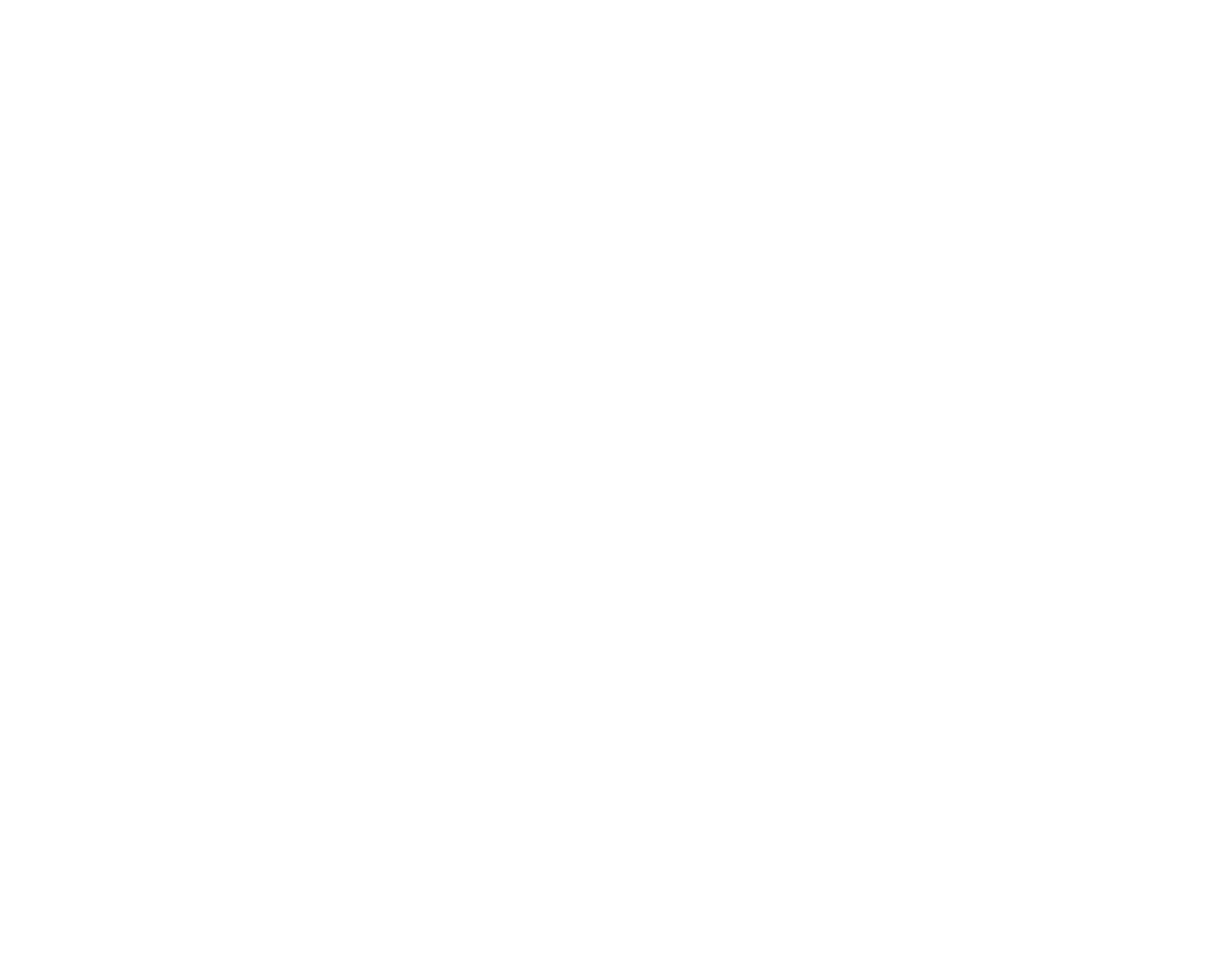
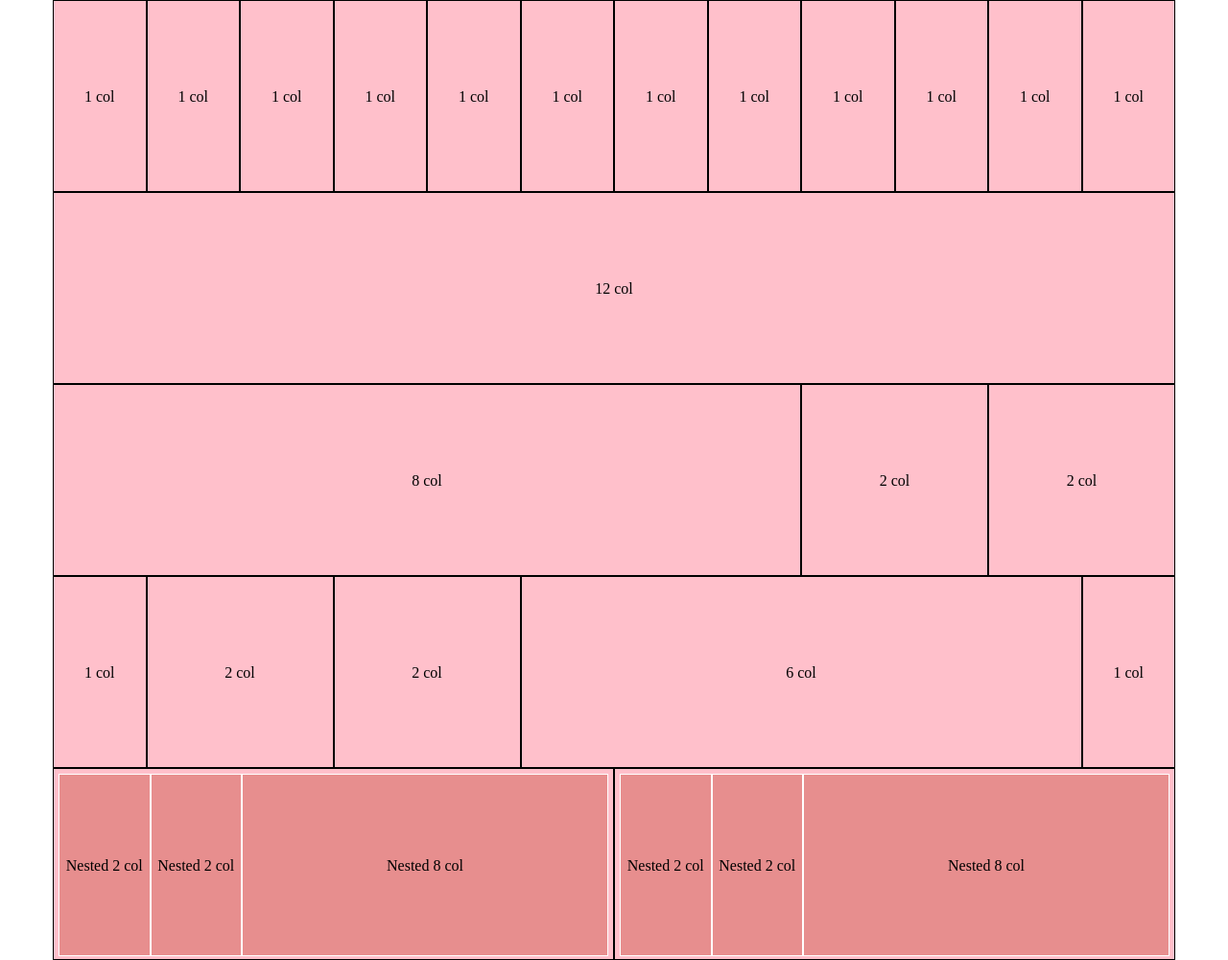
Before and after one commit to WalterFrongia/html-css-12bool, a plain HTML site: page index.html in a window 1280 px wide. Shown: the whole page at 96% size. Before the commit the page ends 800 px from the top, so only its background shows below. Drawn offline with Linux system fonts and the light colour scheme.

Commit message:
Aggiunte tutte le row

```diff
--- a/css/12bool.css
+++ b/css/12bool.css
@@ -0,0 +1,55 @@
+*{
+    margin:0;
+    padding:0;
+    box-sizing: border-box;
+}
+
+.container{
+    width:1170px;
+    max-width:100%;
+    margin:0 auto;
+}
+
+.row{
+    display: flex;
+    flex-direction: row;
+    flex-wrap: wrap;
+}
+
+.row-nested{
+    display: flex;
+    flex-direction: row;
+    flex-wrap: wrap;
+    padding:5px;
+}
+
+.colnested{
+    display: flex;
+    flex-direction: row;
+}
+
+.col-1 { flex-basis:calc((100% / 12) * 1); max-width: calc((100% / 12) * 1); }
+.col-2 { flex-basis:calc((100% / 12) * 2); max-width: calc((100% / 12) * 2); }
+.col-3 { flex-basis:calc((100% / 12) * 3); max-width: calc((100% / 12) * 3); }
+.col-4 { flex-basis:calc((100% / 12) * 4); max-width: calc((100% / 12) * 4); }
+.col-5 { flex-basis:calc((100% / 12) * 5); max-width: calc((100% / 12) * 5); }
+.col-6 { flex-basis:calc((100% / 12) * 6); max-width: calc((100% / 12) * 6); }
+.col-7 { flex-basis:calc((100% / 12) * 7); max-width: calc((100% / 12) * 7); }
+.col-8 { flex-basis:calc((100% / 12) * 8); max-width: calc((100% / 12) * 8); }
+.col-9 { flex-basis:calc((100% / 12) * 9); max-width: calc((100% / 12) * 9); }
+.col-10 { flex-basis:calc((100% / 12) * 10); max-width: calc((100% / 12) * 10); }
+.col-11 { flex-basis:calc((100% / 12) * 11); max-width: calc((100% / 12) * 11); }
+.col-12 { flex-basis:calc((100% / 12) * 12); max-width: calc((100% / 12) * 12); }
+
+.colnested-1 { flex-basis:calc((100% / 12) * 1); max-width: calc((100% / 12) * 1); }
+.colnested-2 { flex-basis:calc((100% / 12) * 2); max-width: calc((100% / 12) * 2); }
+.colnested-3 { flex-basis:calc((100% / 12) * 3); max-width: calc((100% / 12) * 3); }
+.colnested-4 { flex-basis:calc((100% / 12) * 4); max-width: calc((100% / 12) * 4); }
+.colnested-5 { flex-basis:calc((100% / 12) * 5); max-width: calc((100% / 12) * 5); }
+.colnested-6 { flex-basis:calc((100% / 12) * 6); max-width: calc((100% / 12) * 6); }
+.colnested-7 { flex-basis:calc((100% / 12) * 7); max-width: calc((100% / 12) * 7); }
+.colnested-8 { flex-basis:calc((100% / 12) * 8); max-width: calc((100% / 12) * 8); }
+.colnested-9 { flex-basis:calc((100% / 12) * 9); max-width: calc((100% / 12) * 9); }
+.colnested-10 { flex-basis:calc((100% / 12) * 10); max-width: calc((100% / 12) * 10); }
+.colnested-11 { flex-basis:calc((100% / 12) * 11); max-width: calc((100% / 12) * 11); }
+.colnested-12 { flex-basis:calc((100% / 12) * 12); max-width: calc((100% / 12) * 12); }
--- a/css/style.css
+++ b/css/style.css
@@ -0,0 +1,21 @@
+*{
+    margin:0;
+    padding:0;
+    box-sizing: border-box;
+}
+
+[class^="col-"]{
+    background-color:pink;
+    text-align: center;
+    height: 200px;
+    line-height: 200px;
+    border:1px solid black;
+}
+
+[class^="colnested"]{
+    background-color:rgb(231, 142, 142);
+    text-align: center;
+    height: 190px;
+    line-height:190px;
+    border:1px solid white;
+}
--- a/index.html
+++ b/index.html
@@ -12,6 +12,52 @@
     <title>12bool css</title>
 </head>
 <body>
+    <div class="container">
+        <div class="row">
+            <div class="col-1">1 col</div>
+            <div class="col-1">1 col</div>
+            <div class="col-1">1 col</div>
+            <div class="col-1">1 col</div>
+            <div class="col-1">1 col</div>
+            <div class="col-1">1 col</div>
+            <div class="col-1">1 col</div>
+            <div class="col-1">1 col</div>
+            <div class="col-1">1 col</div>
+            <div class="col-1">1 col</div>
+            <div class="col-1">1 col</div>
+            <div class="col-1">1 col</div>
+        </div>
 
+        <div class="row">
+            <div class="col-12">12 col</div>
+        </div>
+
+        <div class="row">
+            <div class="col-8">8 col</div>
+            <div class="col-2">2 col</div>
+            <div class="col-2">2 col</div>
+        </div>
+
+        <div class="row">
+            <div class="col-1">1 col</div>
+            <div class="col-2">2 col</div>
+            <div class="col-2">2 col</div>
+            <div class="col-6">6 col</div>
+            <div class="col-1">1 col</div>
+        </div>
+
+        <div class="row">
+            <div class="col-6 row-nested">
+                <div class="colnested-2"> Nested 2 col</div>
+                <div class="colnested-2"> Nested 2 col</div>
+                <div class="colnested-8"> Nested 8 col</div>
+            </div>
+            <div class="col-6 row-nested">
+                <div class="colnested-2"> Nested 2 col</div>
+                <div class="colnested-2"> Nested 2 col</div>
+                <div class="colnested-8"> Nested 8 col</div>
+            </div>
+        </div>
+    </div>
 </body>
 </html>
```
